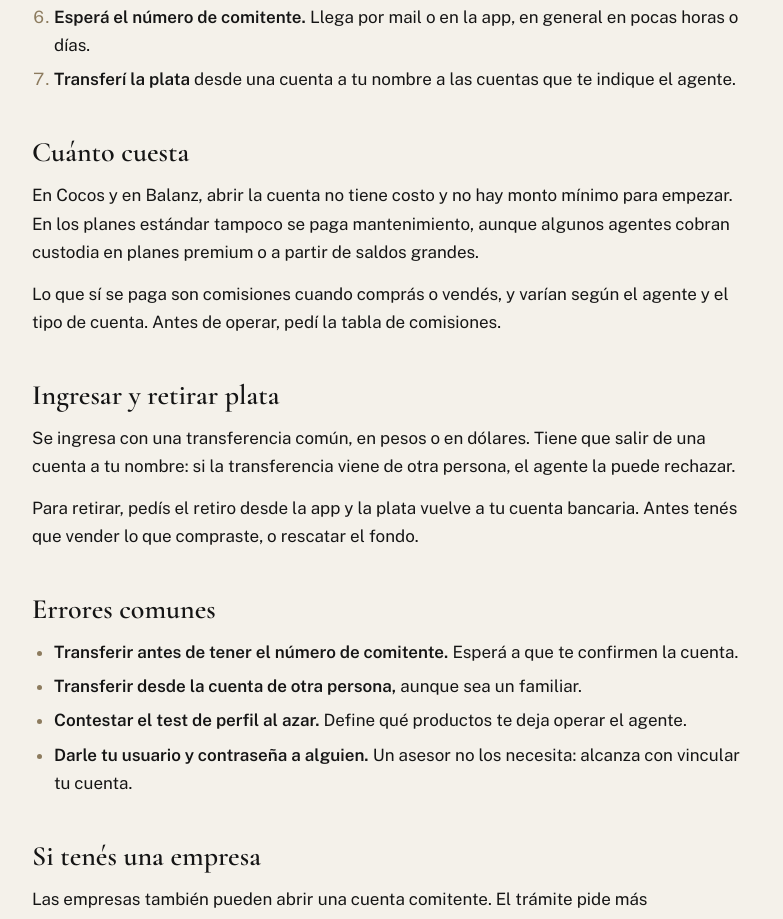
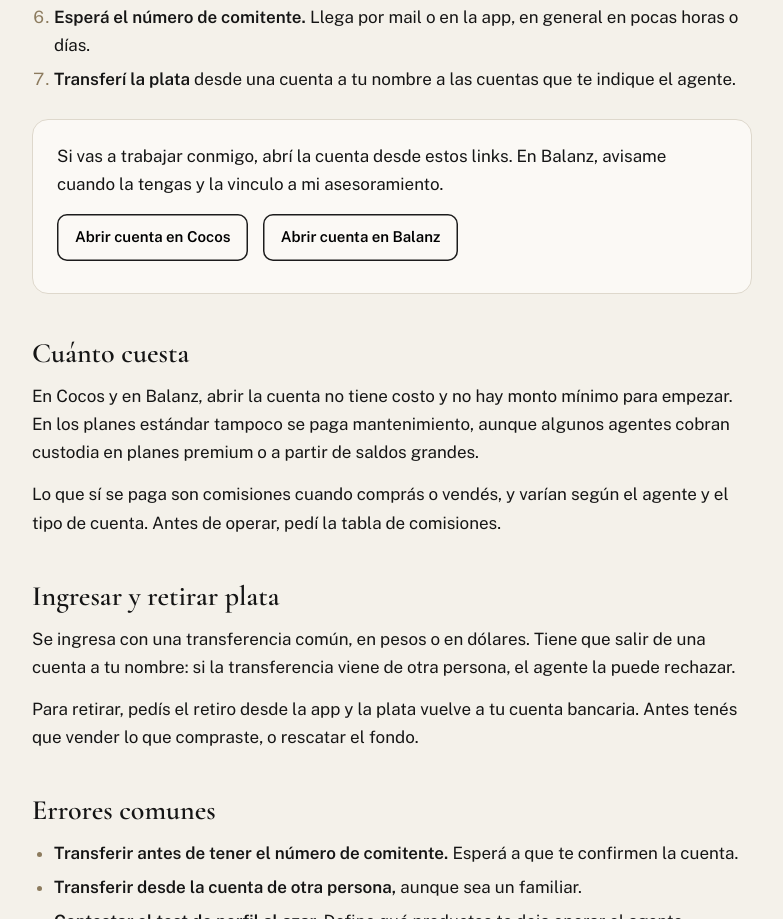
Before and after one commit to octavioes/advisory, a plain HTML site: page guias/como-abrir-una-cuenta-comitente/index.html in a window 1280 px wide. Shown: the part 1425-2344 px from the top of the page, without its empty margins (92-875 px from the left). Drawn offline with nearby package versions, Linux system fonts and the light colour scheme.

Commit message:
Links de apertura de cuenta en Cocos y Balanz, con evento abrir_cuenta en Analytics
Co-Authored-By: Claude Opus 5.5 <noreply@anthropic.com>
Claude-Session: https://claude.ai/code/session_01Eaee1mVvyMTSnQ7x5U8CNY

```diff
--- a/guias/como-abrir-una-cuenta-comitente/index.html
+++ b/guias/como-abrir-una-cuenta-comitente/index.html
@@ -63,6 +63,8 @@
     if (h.indexOf('wa.me') > -1) gtag('event', 'generate_lead', { method: 'whatsapp', link_location: where });
     else if (h.indexOf('forms.gle') > -1 || h.indexOf('docs.google.com/forms') > -1) gtag('event', 'generate_lead', { method: 'formulario', link_location: where });
     else if (h.indexOf('mailto:') === 0) gtag('event', 'generate_lead', { method: 'email', link_location: where });
+    else if (h.indexOf('cocos-capital.onelink.me') > -1) gtag('event', 'abrir_cuenta', { broker: 'cocos', link_location: where });
+    else if (h.indexOf('balanz.com/abrir-cuenta') > -1) gtag('event', 'abrir_cuenta', { broker: 'balanz', link_location: where });
     else if (h.indexOf('cnv.gov.ar') > -1) gtag('event', 'verificar_cnv', { link_location: where });
   });
 </script>
@@ -115,6 +117,12 @@
       <li><strong>Transferí la plata</strong> desde una cuenta a tu nombre a las cuentas que te indique el agente.</li>
     </ol>
 
+    <div class="open-box">
+      <p>Si vas a trabajar conmigo, abrí la cuenta desde estos links. En Balanz, avisame cuando la tengas y la vinculo a mi asesoramiento.</p>
+      <a class="btn btn-secondary" href="https://cocos-capital.onelink.me/8LJp/gfnbm0zn" target="_blank" rel="noopener">Abrir cuenta en Cocos</a>
+      <a class="btn btn-secondary" href="https://balanz.com/abrir-cuenta-2.aspx" target="_blank" rel="noopener">Abrir cuenta en Balanz</a>
+    </div>
+
     <h2>Cuánto cuesta</h2>
     <p>En Cocos y en Balanz, abrir la cuenta no tiene costo y no hay monto mínimo para empezar. En los planes estándar tampoco se paga mantenimiento, aunque algunos agentes cobran custodia en planes premium o a partir de saldos grandes.</p>
     <p>Lo que sí se paga son comisiones cuando comprás o vendés, y varían según el agente y el tipo de cuenta. Antes de operar, pedí la tabla de comisiones.</p>
--- a/guias/guias.css
+++ b/guias/guias.css
@@ -35,6 +35,11 @@ header .wrap{display:flex;align-items:center;justify-content:space-between;gap:1
 .btn{display:inline-block;font-weight:600;font-size:16px;text-decoration:none;padding:14px 22px;border-radius:10px;transition:background .15s}
 .btn-primary{background:var(--river);color:#fff}
 .btn-primary:hover{background:var(--river-deep)}
+.btn-secondary{color:var(--river-deep);background:transparent;box-shadow:inset 0 0 0 1.5px var(--river)}
+.btn-secondary:hover{background:#EDE8DE}
+.open-box{border:1px solid var(--line);border-radius:16px;padding:22px 24px;margin:26px 0 0;background:var(--paper)}
+.open-box p{margin:0 0 16px}
+.open-box .btn{margin:0 10px 10px 0;font-size:15px;padding:11px 18px}
 
 /* Listing */
 .page-head{padding:32px 0 8px}
```
Also changed, not shown: guias/index.html (+2 -0 lines), guias/que-es-un-fondo-money-market/index.html (+2 -0 lines), index.html (+7 -1 lines), privacidad/index.html (+2 -0 lines), 1 other file.
